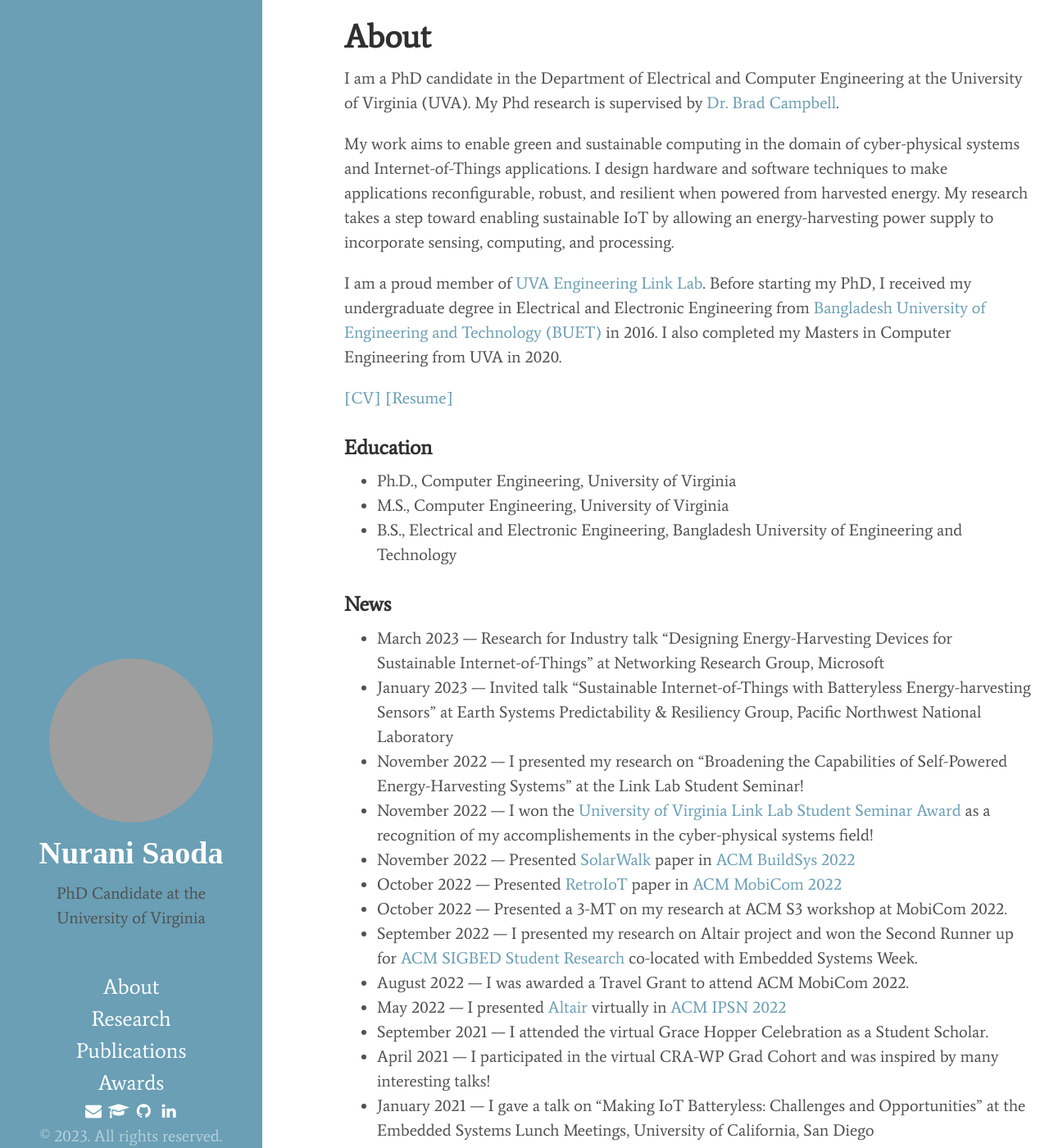
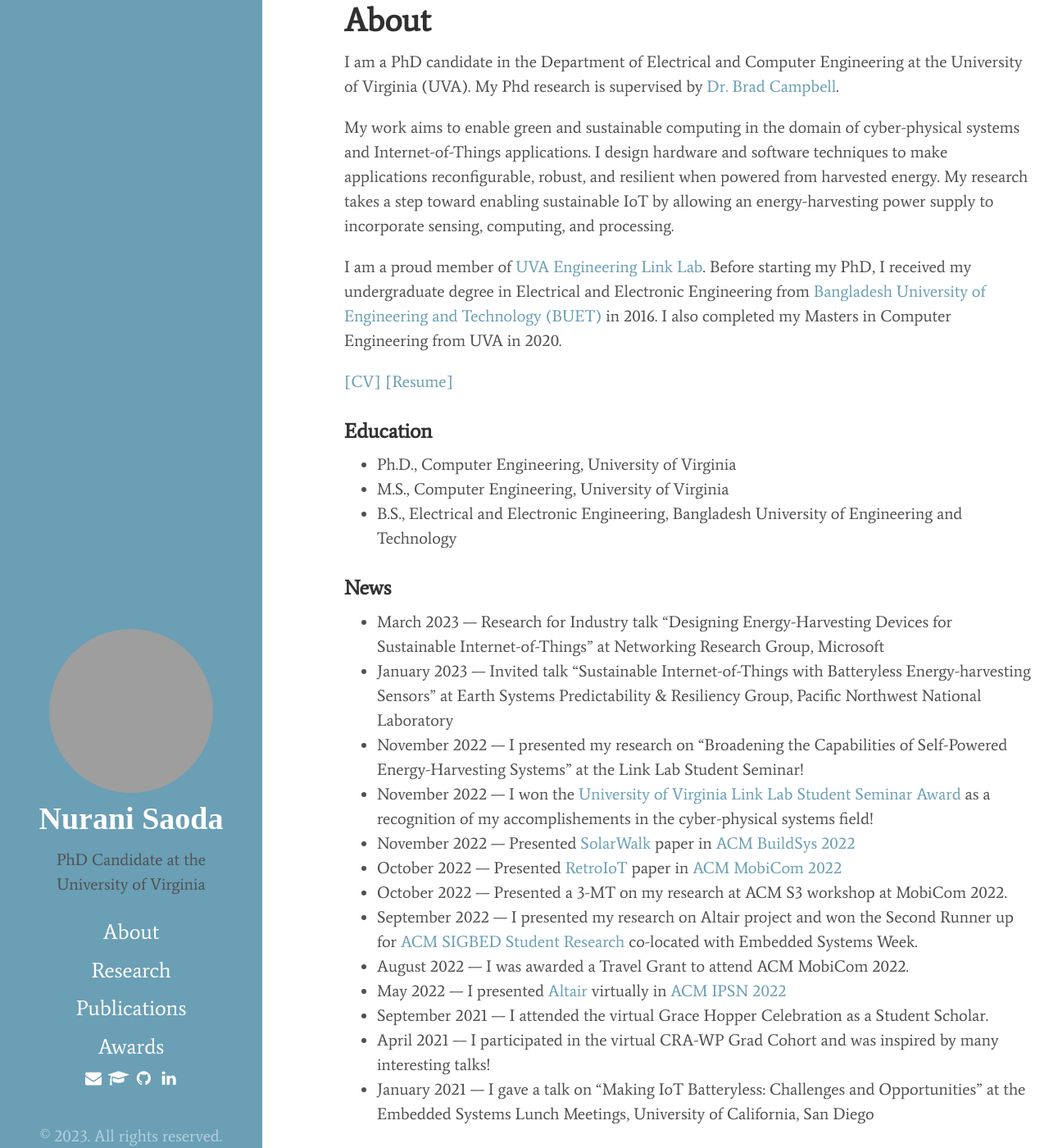
Before and after one commit to nsaoda/nsaoda.github.io, a Jekyll site: the page built from index.md, in a window 1280 px wide and 1400 px high. Shown: the whole window at 82% size. Built offline with Jekyll 4.4.1, drawn with Linux system fonts in a browser that asks for light colours; cached includes are drawn as plain includes; grey boxes are pictures that could not be loaded.

Commit message:
updated spacing

```diff
--- a/public/css/hyde.css
+++ b/public/css/hyde.css
@@ -82,8 +82,8 @@ html {
   /*color: #fff;*/
   color:  #515151;
   /*margin-top: 0;*/
-  margin-top:-1; /* space above the avatar */
-  margin-bottom: -2;
+  margin-top:0; /* space above the avatar */
+  margin-bottom: 2;/* space below the avatar */
   font-family: "Crimson Text", serif;
   /*font-size: 3.25rem;*/
   font-size: 1.9rem;
@@ -91,12 +91,12 @@ html {
 
 /* Sidebar nav */
 .sidebar-nav {
-  margin-bottom: 0rem; /* space below the social icons*/
-  margin-top:  2.5rem; /* space above the "about" in sidebar */
+  margin-bottom: 2rem; /* space below the social icons*/
+  margin-top:  0rem; /* space above the "about" in sidebar */
 }
 .sidebar-nav-item {
   display: block;
-  line-height: 1.5;
+  line-height: 1.8;
   font-size: 1.3rem; /* fontsize of sidebar items */
 }
 a.sidebar-nav-item:hover,
@@ -117,8 +117,9 @@ a.sidebar-nav-item:focus {
   .sidebar-sticky {
     position: absolute;
     right:  1rem;
-    bottom: -1rem;
+    bottom: -1rem; /* space below the copyright */
     left:   1rem;
+/*    top: -2rem;*/
   }
 }
 
@@ -132,7 +133,7 @@ a.sidebar-nav-item:focus {
 .content {
   /*padding-top:    4rem;
   padding-bottom: 4rem;*/
-  padding-top:    1rem;  /* space in the body above "About" */
+  padding-top:    0rem;  /* space in the body above "About" */
   padding-bottom: 2rem;
 }
 
@@ -165,7 +166,7 @@ a.sidebar-nav-item:focus {
   text-align: center;
   position: relative;
   z-index: 1;
-  margin-bottom: -1rem; /* space between avatar and name */
+  margin-bottom: 0rem; /* space between avatar and name */
   margin-top: 0rem;
   margin-left: 0rem;
   margin-right: 0rem;
@@ -179,8 +180,8 @@ a.sidebar-nav-item:focus {
   box-sizing: content-box;
   border: 1rem solid var(--body-bg);
   transition: border-color 1s ease;
-  margin-top: -1.5rem;
-  margin-right: -1rem;
+  margin-top: 0rem;
+  margin-right: 0rem;
 }
 
 
```
Also changed, not shown: 3 other files.
